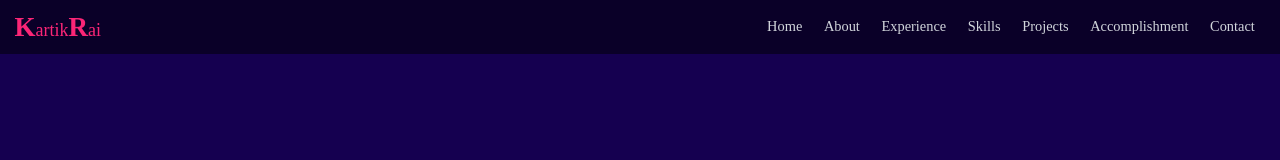
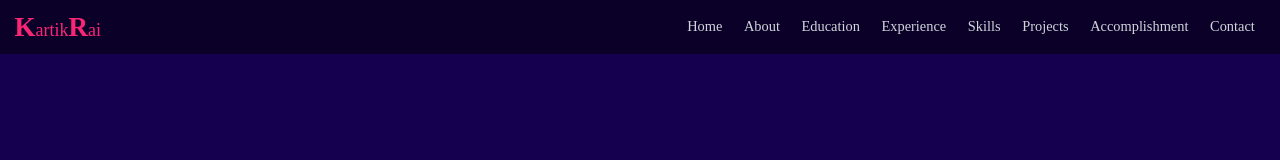
Before and after one commit to kartik990/portfolio, a React (Create React App) app: page / in a window 1280 px wide. Shown: the top 160 px of the page. Built offline with nearby package versions, Linux system fonts and the light colour scheme.

Commit message:
navbar-fix

```diff
--- a/src/components/NavBar.jsx
+++ b/src/components/NavBar.jsx
@@ -32,6 +32,11 @@ const NavBar = () => {
         <li className={`hover:text-[#fb2576] hover:scale-125 duration-200`}>
           <Link to="about" smooth={true} duration={500}>
             About
+          </Link>
+        </li>
+        <li className={`hover:text-[#fb2576] hover:scale-125 duration-200`}>
+          <Link to="education" smooth={true} duration={500}>
+            Education
           </Link>
         </li>
         <li className={`hover:text-[#fb2576] hover:scale-125 duration-200`}>
@@ -83,6 +88,11 @@ const NavBar = () => {
         <li className="py-2 text-3xl">
           <Link onClick={handleNav} to="about" smooth={true} duration={500}>
             About
+          </Link>
+        </li>
+        <li className="py-2 text-3xl">
+          <Link onClick={handleNav} to="education" smooth={true} duration={500}>
+            Education
           </Link>
         </li>
         <li className="py-2 text-3xl">
```
